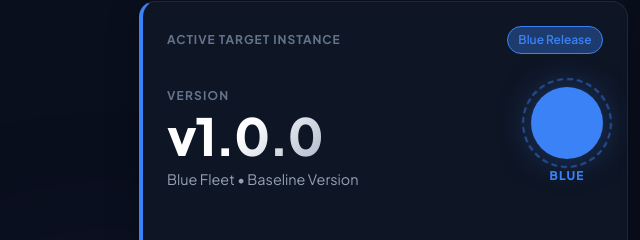
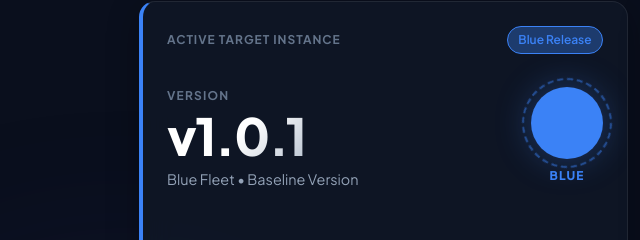
Before and after one commit to indikaimk/ecs-deployment-strategies, a website: page app/src/public/index.html in a window 1280 px wide. Shown: the part 156-396 px from the top of the page, 0-640 px from the left. Drawn offline with Linux system fonts and the light colour scheme; no server answers.

Commit message:
bump 1.0.1

```diff
--- a/app/src/public/index.html
+++ b/app/src/public/index.html
@@ -1,14 +1,18 @@
 <!DOCTYPE html>
 <html lang="en">
+
 <head>
   <meta charset="UTF-8">
   <meta name="viewport" content="width=device-width, initial-scale=1.0">
   <title>AWS ECS Deployment Strategies Demo</title>
   <link rel="preconnect" href="https://fonts.googleapis.com">
   <link rel="preconnect" href="https://fonts.gstatic.com" crossorigin>
-  <link href="https://fonts.googleapis.com/css2?family=Plus+Jakarta+Sans:wght@400;500;600;700;800&family=JetBrains+Mono:wght@400;500;600&display=swap" rel="stylesheet">
+  <link
+    href="https://fonts.googleapis.com/css2?family=Plus+Jakarta+Sans:wght@400;500;600;700;800&family=JetBrains+Mono:wght@400;500;600&display=swap"
+    rel="stylesheet">
   <link rel="stylesheet" href="style.css">
 </head>
+
 <body class="theme-blue">
   <div class="background-glow glow-top"></div>
   <div class="background-glow glow-bottom"></div>
@@ -19,7 +23,9 @@
       <div class="brand">
         <div class="brand-logo">
           <svg viewBox="0 0 24 24" width="28" height="28" fill="none" stroke="currentColor" stroke-width="2">
-            <path d="M21 16V8a2 2 0 0 0-1-1.73l-7-4a2 2 0 0 0-2 0l-7 4A2 2 0 0 0 3 8v8a2 2 0 0 0 1 1.73l7 4a2 2 0 0 0 2 0l7-4A2 2 0 0 0 21 16z"></path>
+            <path
+              d="M21 16V8a2 2 0 0 0-1-1.73l-7-4a2 2 0 0 0-2 0l-7 4A2 2 0 0 0 3 8v8a2 2 0 0 0 1 1.73l7 4a2 2 0 0 0 2 0l7-4A2 2 0 0 0 21 16z">
+            </path>
             <polyline points="3.27 6.96 12 12.01 20.73 6.96"></polyline>
             <line x1="12" y1="22.08" x2="12" y2="12"></line>
           </svg>
@@ -49,7 +55,7 @@
         <div class="hero-body">
           <div class="version-display">
             <span class="version-prefix">VERSION</span>
-            <h2 id="app-version" class="version-number">v1.0.0</h2>
+            <h2 id="app-version" class="version-number">v1.0.1</h2>
             <p id="release-title" class="version-desc">Blue Fleet &bull; Baseline Version</p>
           </div>
           <div class="color-visualizer">
@@ -102,7 +108,8 @@
         <div>
           <span class="card-eyebrow">Real-time Traffic Inspector</span>
           <h3>Traffic Distribution Monitor</h3>
-          <p class="subtitle">Continuously samples the ALB DNS endpoint to visualize Blue vs. Green traffic splits during canary or linear deployments.</p>
+          <p class="subtitle">Continuously samples the ALB DNS endpoint to visualize Blue vs. Green traffic splits
+            during canary or linear deployments.</p>
         </div>
         <div class="traffic-controls">
           <button id="toggle-poll-btn" class="btn btn-secondary">Pause Polling</button>
@@ -150,16 +157,19 @@
       </div>
       <div id="fault-alert" class="fault-alert hidden">
         <span class="alert-icon">&#9888;</span>
-        <span id="fault-alert-text">Fault injected! ALB health checks and /health queries will now return HTTP 500.</span>
+        <span id="fault-alert-text">Fault injected! ALB health checks and /health queries will now return HTTP
+          500.</span>
       </div>
     </section>
 
     <!-- Footer -->
     <footer class="footer">
-      <p>AWS ECS Deployment Strategies Demo &bull; Built with OpenTofu, Node.js, Fargate (ARM64), and AWS CodeDeploy.</p>
+      <p>AWS ECS Deployment Strategies Demo &bull; Built with OpenTofu, Node.js, Fargate (ARM64), and AWS CodeDeploy.
+      </p>
     </footer>
   </div>
 
   <script src="app.js"></script>
 </body>
+
 </html>
```
